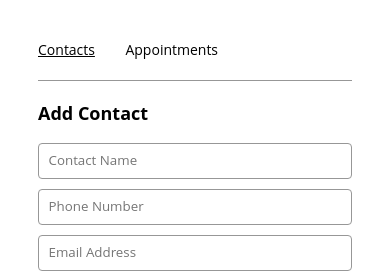
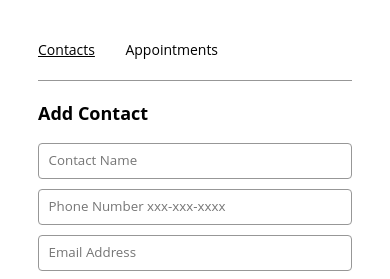
Before and after one commit to beckyeng226/appointmentPlanner, a React (Create React App) app: page /contacts in a window 390 px wide. Shown: the top 279 px of the page. Built offline with nearby package versions, Linux system fonts and the light colour scheme.

Commit message:
add number example to phone number placeholder

```diff
--- a/src/components/contactForm/ContactForm.js
+++ b/src/components/contactForm/ContactForm.js
@@ -30,7 +30,7 @@ export const ContactForm = ({
           pattern="[1-9][0-9]{2}-[1-9][0-9]{2}-[0-9]{4}"
           onChange={(e) => setPhone(e.target.value)}
           required
-          placeholder="Phone Number"
+          placeholder="Phone Number xxx-xxx-xxxx"
           />
       </label>
       <br/>
```
